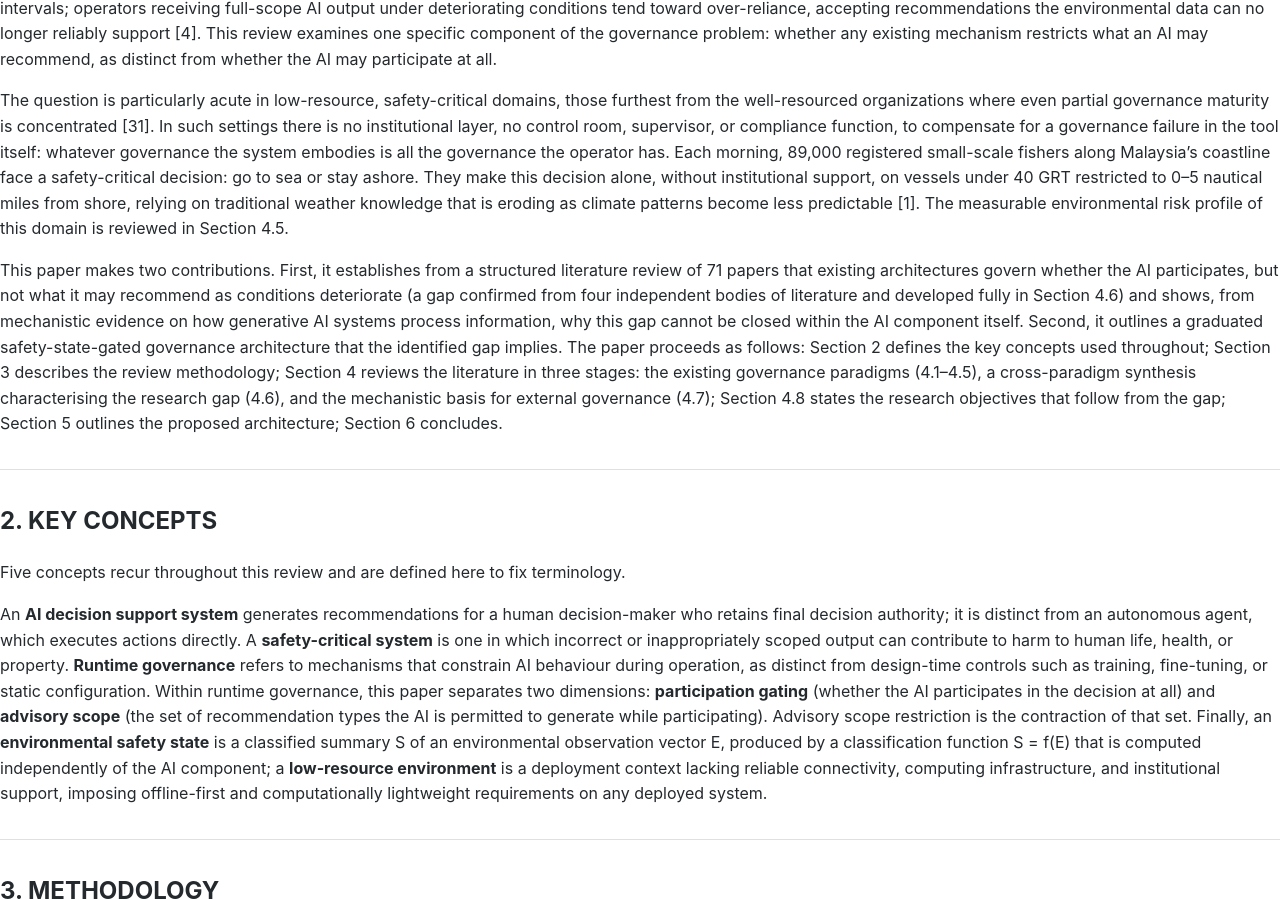
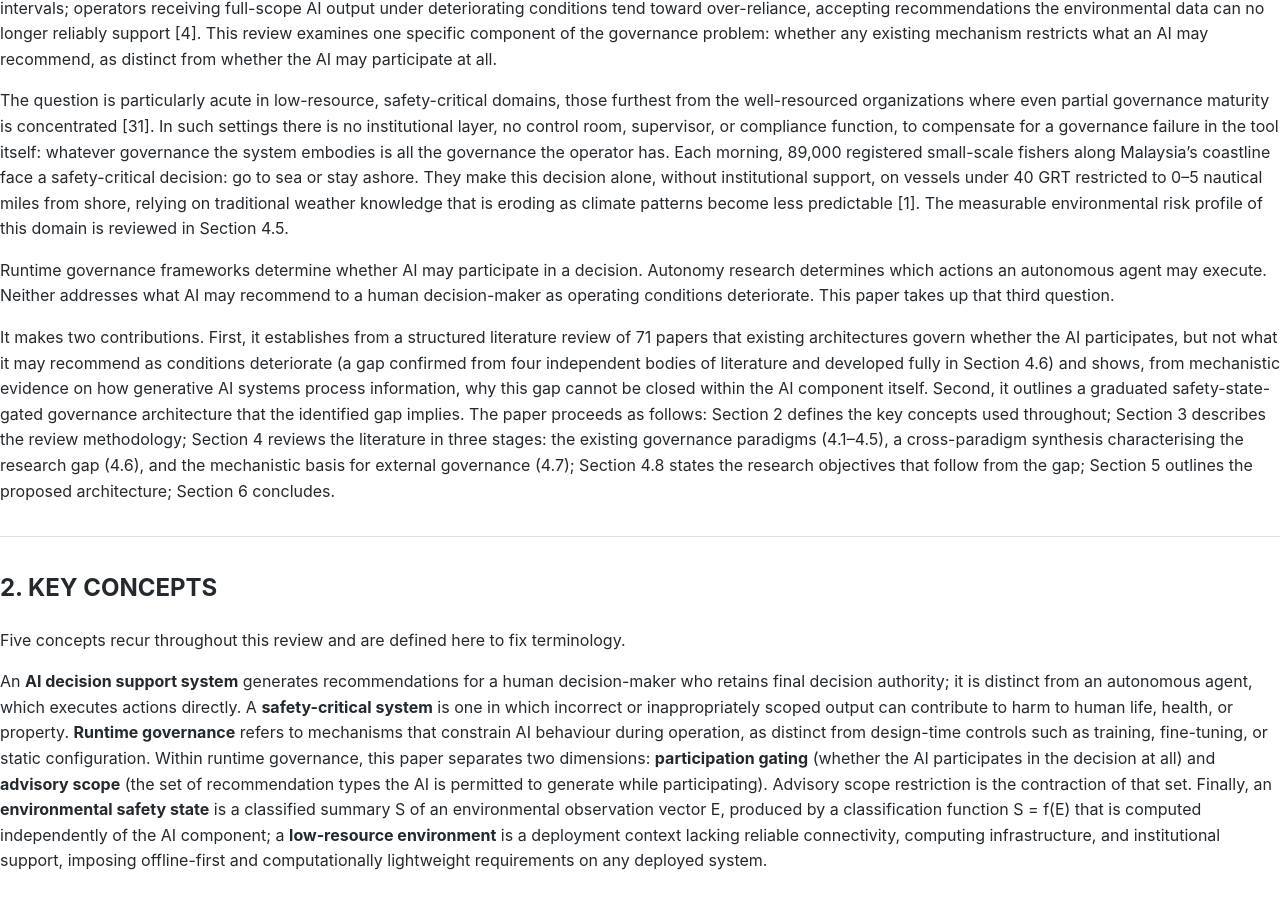
Before and after one commit to kandaiiskandar/research-plan, a Jekyll site: the page built from ipsci-2026-paper-v5.md, in a window 1280 px wide and 900 px high, scrolled down 1205 px. Built offline with Jekyll 4.4.1, drawn with Linux system fonts in a browser that asks for light colours; our own code applies the rules of GitHub Pages for plain Markdown files.

Commit message:
Task 2: Insert three-dimension novelty framing block in Section 1
Adds a four-sentence paragraph immediately before the two-contributions
paragraph in Section 1, establishing the participation/action/recommendation
triad that frames the research gap. Humanized to remove parallel-triple AI
patterns. Adjusts contributions paragraph opener from "This paper makes" to
"It makes" to maintain natural flow.

Co-Authored-By: Claude Sonnet 4.6 <noreply@anthropic.com>

```diff
--- a/ipsci-2026-paper-v5.md
+++ b/ipsci-2026-paper-v5.md
@@ -21,7 +21,9 @@ Existing frameworks address only the endpoints of this continuum: full recommend
 
 The question is particularly acute in low-resource, safety-critical domains, those furthest from the well-resourced organizations where even partial governance maturity is concentrated [31]. In such settings there is no institutional layer, no control room, supervisor, or compliance function, to compensate for a governance failure in the tool itself: whatever governance the system embodies is all the governance the operator has. Each morning, 89,000 registered small-scale fishers along Malaysia's coastline face a safety-critical decision: go to sea or stay ashore. They make this decision alone, without institutional support, on vessels under 40 GRT restricted to 0–5 nautical miles from shore, relying on traditional weather knowledge that is eroding as climate patterns become less predictable [1]. The measurable environmental risk profile of this domain is reviewed in Section 4.5.
 
-This paper makes two contributions. First, it establishes from a structured literature review of 71 papers that existing architectures govern whether the AI participates, but not what it may recommend as conditions deteriorate (a gap confirmed from four independent bodies of literature and developed fully in Section 4.6) and shows, from mechanistic evidence on how generative AI systems process information, why this gap cannot be closed within the AI component itself. Second, it outlines a graduated safety-state-gated governance architecture that the identified gap implies. The paper proceeds as follows: Section 2 defines the key concepts used throughout; Section 3 describes the review methodology; Section 4 reviews the literature in three stages: the existing governance paradigms (4.1–4.5), a cross-paradigm synthesis characterising the research gap (4.6), and the mechanistic basis for external governance (4.7); Section 4.8 states the research objectives that follow from the gap; Section 5 outlines the proposed architecture; Section 6 concludes.
+Runtime governance frameworks determine whether AI may participate in a decision. Autonomy research determines which actions an autonomous agent may execute. Neither addresses what AI may recommend to a human decision-maker as operating conditions deteriorate. This paper takes up that third question.
+
+It makes two contributions. First, it establishes from a structured literature review of 71 papers that existing architectures govern whether the AI participates, but not what it may recommend as conditions deteriorate (a gap confirmed from four independent bodies of literature and developed fully in Section 4.6) and shows, from mechanistic evidence on how generative AI systems process information, why this gap cannot be closed within the AI component itself. Second, it outlines a graduated safety-state-gated governance architecture that the identified gap implies. The paper proceeds as follows: Section 2 defines the key concepts used throughout; Section 3 describes the review methodology; Section 4 reviews the literature in three stages: the existing governance paradigms (4.1–4.5), a cross-paradigm synthesis characterising the research gap (4.6), and the mechanistic basis for external governance (4.7); Section 4.8 states the research objectives that follow from the gap; Section 5 outlines the proposed architecture; Section 6 concludes.
 
 ---
 
```
